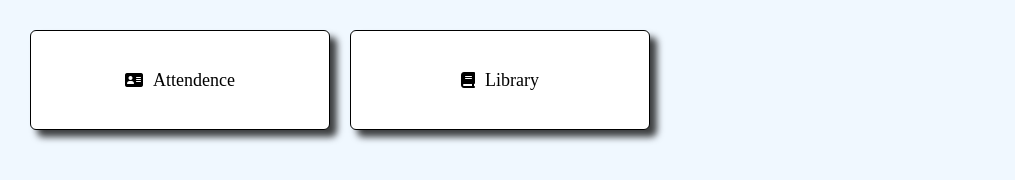
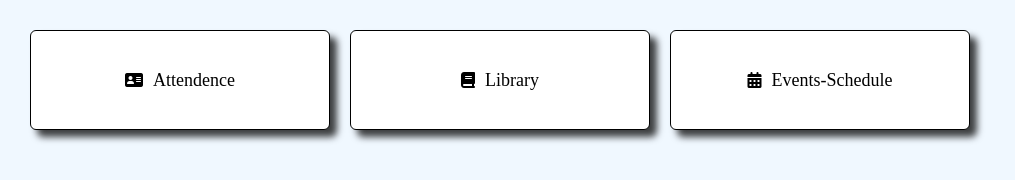
Before and after one commit to Ritu-03Thakur/Attendence-Portal, a plain HTML site: page Student/middle page/middle_page.html in a window 1280 px wide. Shown: the whole page, without its empty margins (0-1015 px from the left). Drawn offline with Linux system fonts and the light colour scheme.

Commit message:
update in student page

```diff
--- a/Student/middle page/middle_page.css
+++ b/Student/middle page/middle_page.css
@@ -5,14 +5,16 @@
 }
 body{
     background-color: aliceblue;
-    display: flex;
 }
 .container{
+
+    margin: 20px;
+}
+.container ul{
     display: flex;
     flex-wrap: wrap;
-    margin: 20px;
 }
-.attendence,.library{
+.container ul li{
     width: 300px;
     margin: 10px;
     border: 1px solid black;
@@ -25,7 +27,7 @@ body{
     cursor: pointer;
     box-shadow: 7px 7px 7px 0px rgba(0,0,0,0.75);
 }
-.attendence p,.library p{
+.container ul li p{
     font-size: large;
     margin-left: 10px;
 }
--- a/Student/middle page/middle_page.html
+++ b/Student/middle page/middle_page.html
@@ -11,14 +11,28 @@
 </head>
 <body>
     <div class="container">
-        <div class="attendence">
+        <!-- <div class="attendence">
             <i class="fa-solid fa-address-card"></i>
             <p>Attendence</p>
         </div>
         <div class="library">
             <i class="fa-solid fa-book"></i>
             <p>Library</p>
-        </div>
+        </div> -->
+        <ul>
+            <li class="attendence">
+                <i class="fa-solid fa-address-card"></i>
+                <p>Attendence</p>
+            </li>
+            <li class="library">
+                <i class="fa-solid fa-book"></i>
+                <p>Library</p>
+            </li>
+            <li class="events-schedule">
+                <i class="fa-solid fa-calendar-days"></i>
+                <p>Events-Schedule</p>
+            </li>
+        </ul>
     </div>
 </body>
 </html>
```
